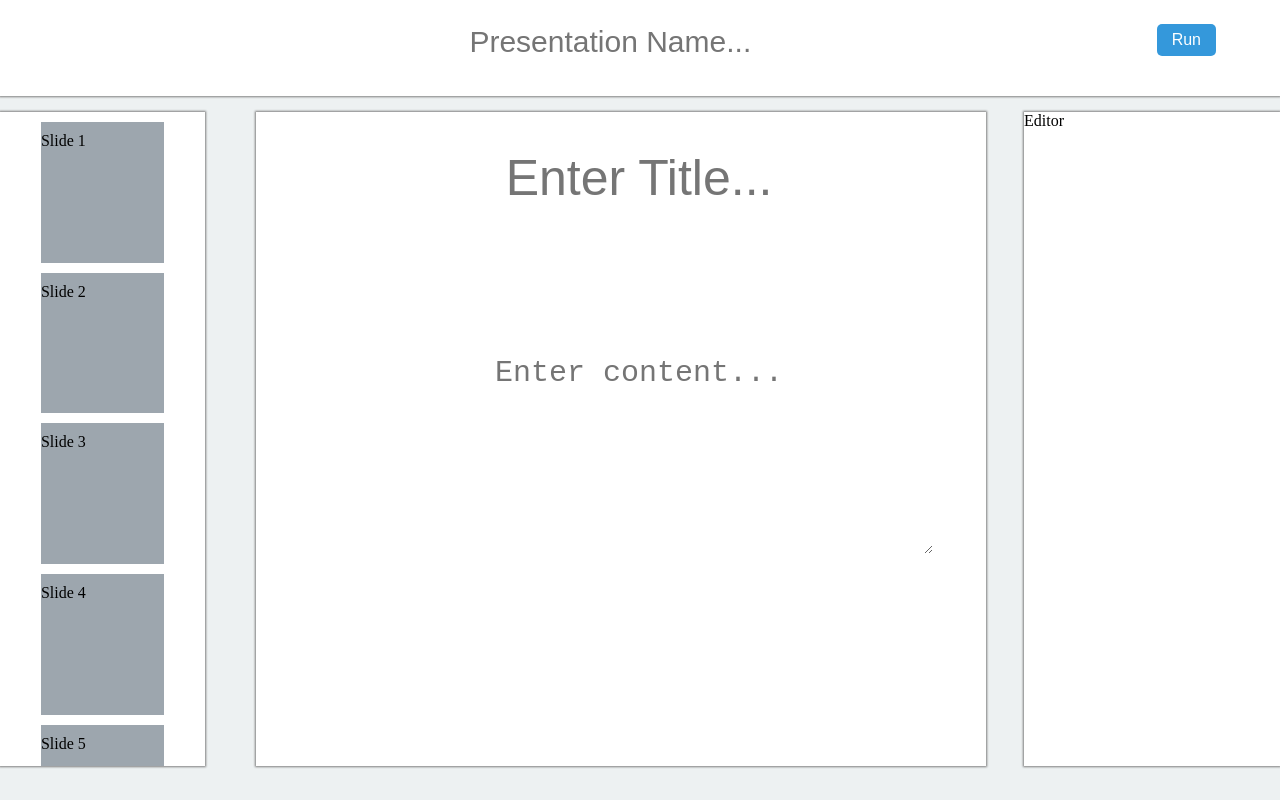
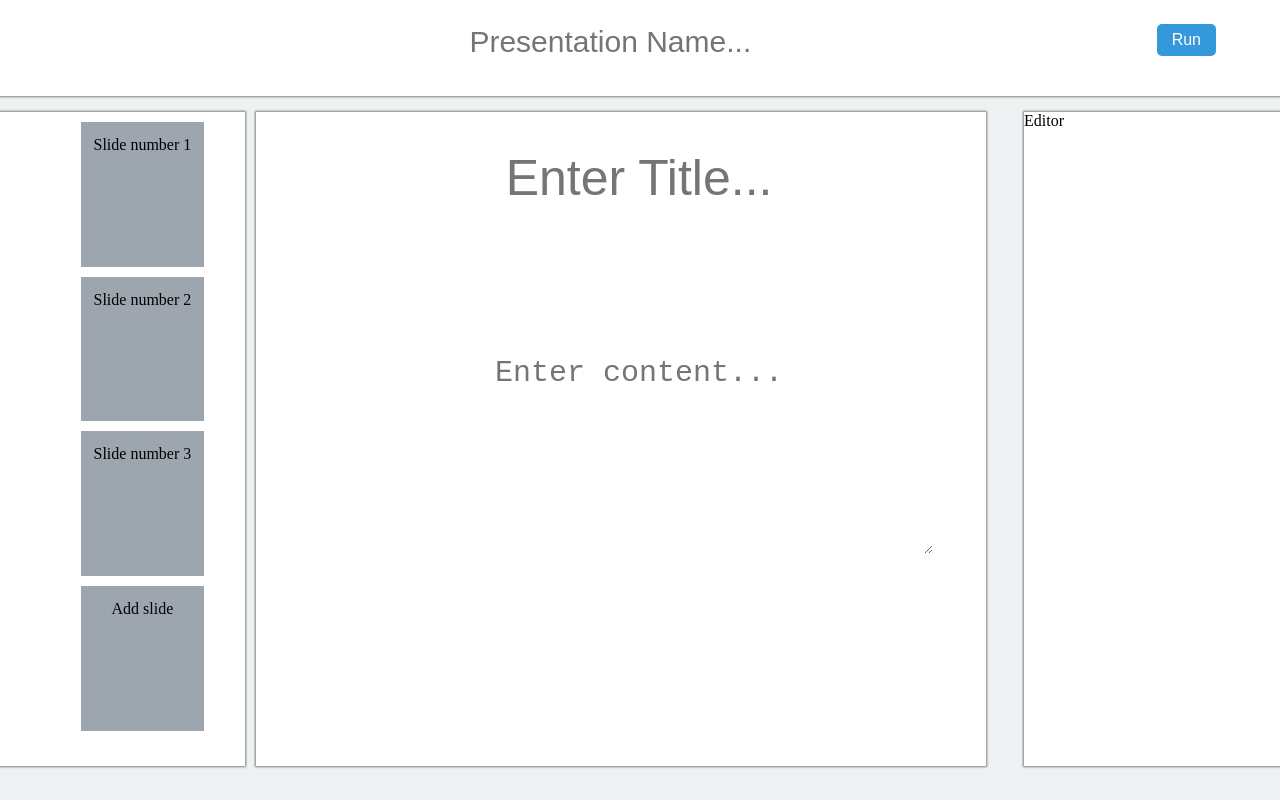
Before and after one commit to YoniStap/Presentation-tool, a React app: page / in a window 1280 px wide. Built offline with nearby package versions, Linux system fonts and the light colour scheme.

Commit message:
Added redux (and react-redux) to project, and loading slidelist with redux

```diff
--- a/css/slidelist.css
+++ b/css/slidelist.css
@@ -12,7 +12,7 @@
 
 }
 
-#slidecontainer{
+#slidecontainer {
 
 	box-shadow: 0px 0px 2px 1px grey;
 	background-color: white;
@@ -21,10 +21,11 @@
 	overflow: scroll;
 	overflow-x: hidden;
 	text-align: center;
+	margin: 0;
 
 }
 
-.slide{
+li{
 
 	width: 60%;
 	height: 20%;
@@ -34,8 +35,9 @@
 	margin-right: auto;
 	margin-left: auto;
 	cursor: pointer;
-	padding-top: 10px;
-	text-align: left;
+	padding-top: 14px;
+	text-align: center;
+	list-style-type: none;
 
 }
 
--- a/package.json
+++ b/package.json
@@ -19,6 +19,8 @@
   "dependencies": {
     "babel-preset-stage-1": "^6.1.18",
     "react": "^0.14.3",
-    "react-dom": "^0.14.3"
+    "react-dom": "^0.14.3",
+    "react-redux": "^4.4.0",
+    "redux": "^3.3.1"
   }
 }
--- a/src/components/app.js
+++ b/src/components/app.js
@@ -1,10 +1,23 @@
 import React from 'react';
 import { Component } from 'react';
+import ReactDOM from 'react-dom';
+
+import Preview from './preview';
+import NavBar from './navbar';
+import Editor from './editor';
+import Fullscreen from './fullscreen';
+
+import SlideList from '../containers/slidelist';
 
 export default class App extends Component {
   render() {
     return (
-      <div>Hello World!!</div>
+      <div>
+      	<NavBar />
+      	<div className="content">
+      		<SlideList /><Preview /><Editor />
+      	</div>
+      </div>
     );
   }
 }
--- /dev/null
+++ b/src/containers/slidelist.js
@@ -0,0 +1,42 @@
+import React, { Component } from 'react';
+import { connect } from 'react-redux';
+import { bindActionCreators } from 'redux';
+
+class SlideList extends Component {
+
+	renderList() {
+
+		return this.props.slides.map((slide) => {
+
+			return(
+
+				<li key={slide.title}>
+					{slide.title}
+				</li>
+			)
+		})
+	}
+
+  	render() {
+    	return (
+      		<div id="slidelist">
+      			<ul id="slidecontainer">
+		  			{this.renderList()}
+		  			<li>Add slide</li>
+		  		</ul>
+     		</div>
+    	);
+  	}
+}
+
+function mapStateToProps(state) {
+
+	return {
+
+		slides: state.slides
+
+	}
+
+}
+
+export default connect(mapStateToProps)(SlideList)
--- a/src/index.js
+++ b/src/index.js
@@ -1,25 +1,15 @@
 import React from 'react';
-import { Component } from 'react';
 import ReactDOM from 'react-dom';
+import { Provider } from 'react-redux';
+import { createStore, applyMiddleware } from 'redux';
 
-import Preview from './components/preview';
-import SlideList from './components/slidelist';
-import NavBar from './components/navbar';
-import Editor from './components/editor';
-import Fullscreen from './components/fullscreen';
+import App from './components/app';
+import reducers from './reducers';
 
-class App extends Component {
-  render() {
-    return (
-      <div>
-      	<NavBar />
-      	<div className="content">
-      		<SlideList /><Preview /><Editor />
-      	</div>
-      </div>
-    );
-  }
-}
+const createStoreWithMiddleware = applyMiddleware()(createStore);
 
 ReactDOM.render(
-    <App />,document.querySelector('.container'));
+  <Provider store={createStoreWithMiddleware(reducers)}>
+    <App />
+  </Provider>
+  , document.querySelector('.container'));
--- /dev/null
+++ b/src/reducers/index.js
@@ -0,0 +1,11 @@
+import { combineReducers } from 'redux';
+
+import SlidesReducer from './reducer_slides'
+
+const rootReducer = combineReducers({
+
+	slides: SlidesReducer
+
+});
+
+export default rootReducer;
--- /dev/null
+++ b/src/reducers/reducer_slides.js
@@ -0,0 +1,9 @@
+export default function() {
+
+	return [
+
+		{title: 'Slide number 1'},
+		{title: 'Slide number 2'},
+		{title: 'Slide number 3'}
+	]
+}
```
Also changed, not shown: src/components/index.js (added, +25 -0 lines).
